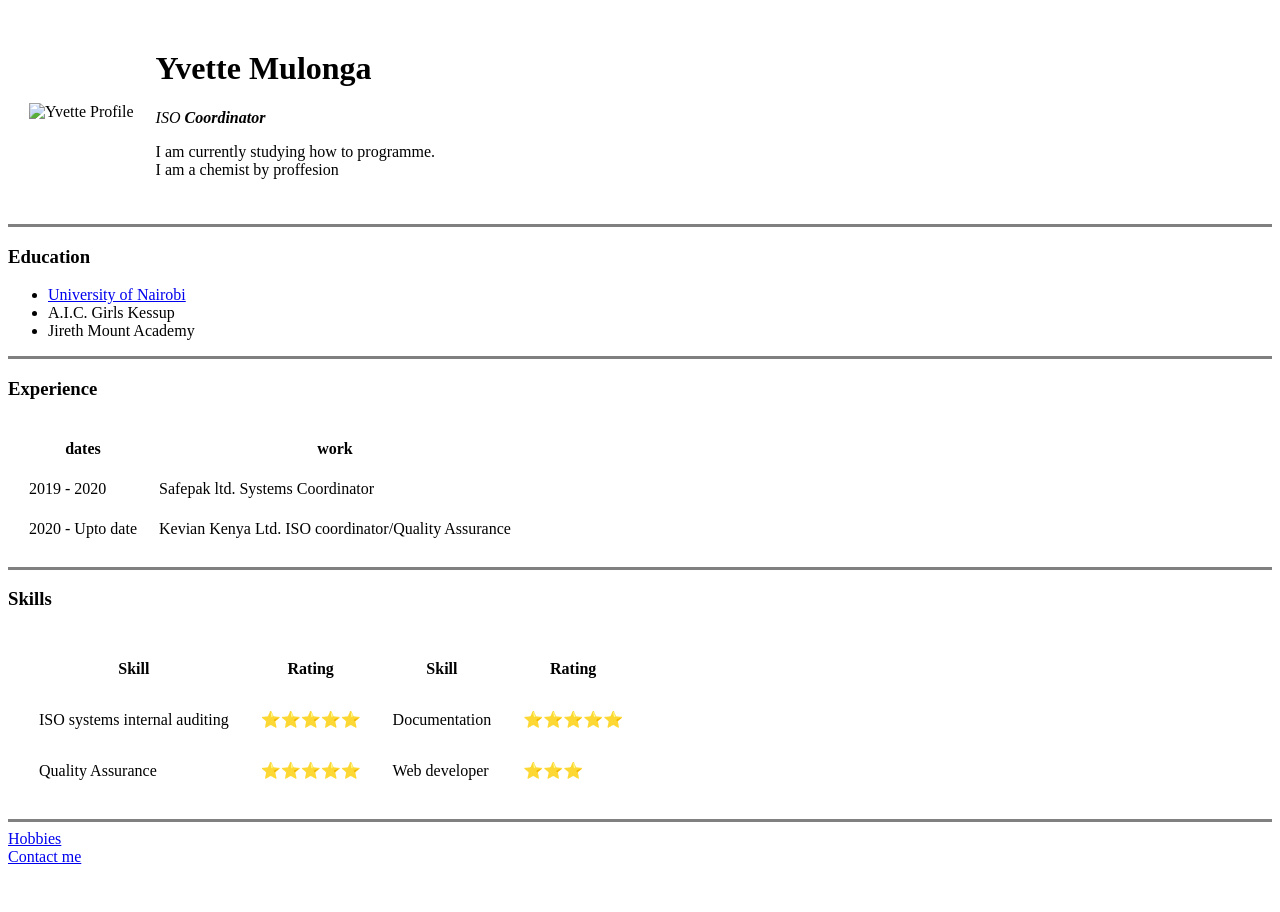
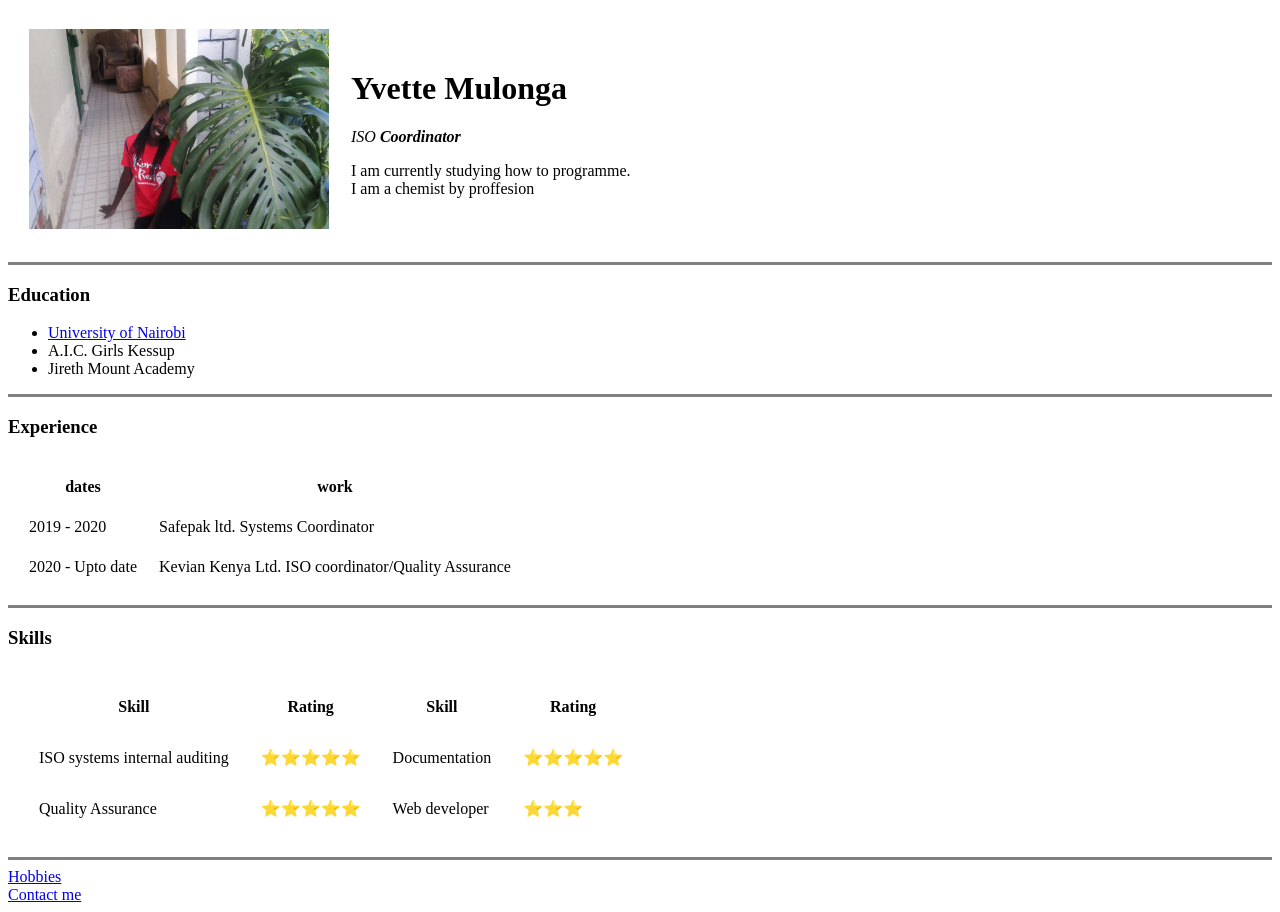
Before and after one commit to myvette/Yvette-Web, a plain HTML site: page index.html in a window 1280 px wide. Before the commit the page ends 874 px from the top, so only its background shows below. Drawn offline with Linux system fonts and the light colour scheme; the site is published under a folder, as on GitHub Pages, so addresses that start at the root find nothing.

Commit message:
Update index.html

```diff
--- a/index.html
+++ b/index.html
@@ -9,7 +9,7 @@
 <body>
   <table cellspacing="20">
     <tr>
-      <td><img height="200" width="300"src="/Yvette.jpg" alt="Yvette Profile"></td>
+      <td><img height="200" width="300"src="Yvette.jpg" alt="Yvette Profile"></td>
       <td><h1>Yvette Mulonga</h1>
       <p><em>ISO <strong>Coordinator</strong></em></p>
       <p>I am currently studying how to programme. <br>I am a chemist by proffesion</p></td>
```
